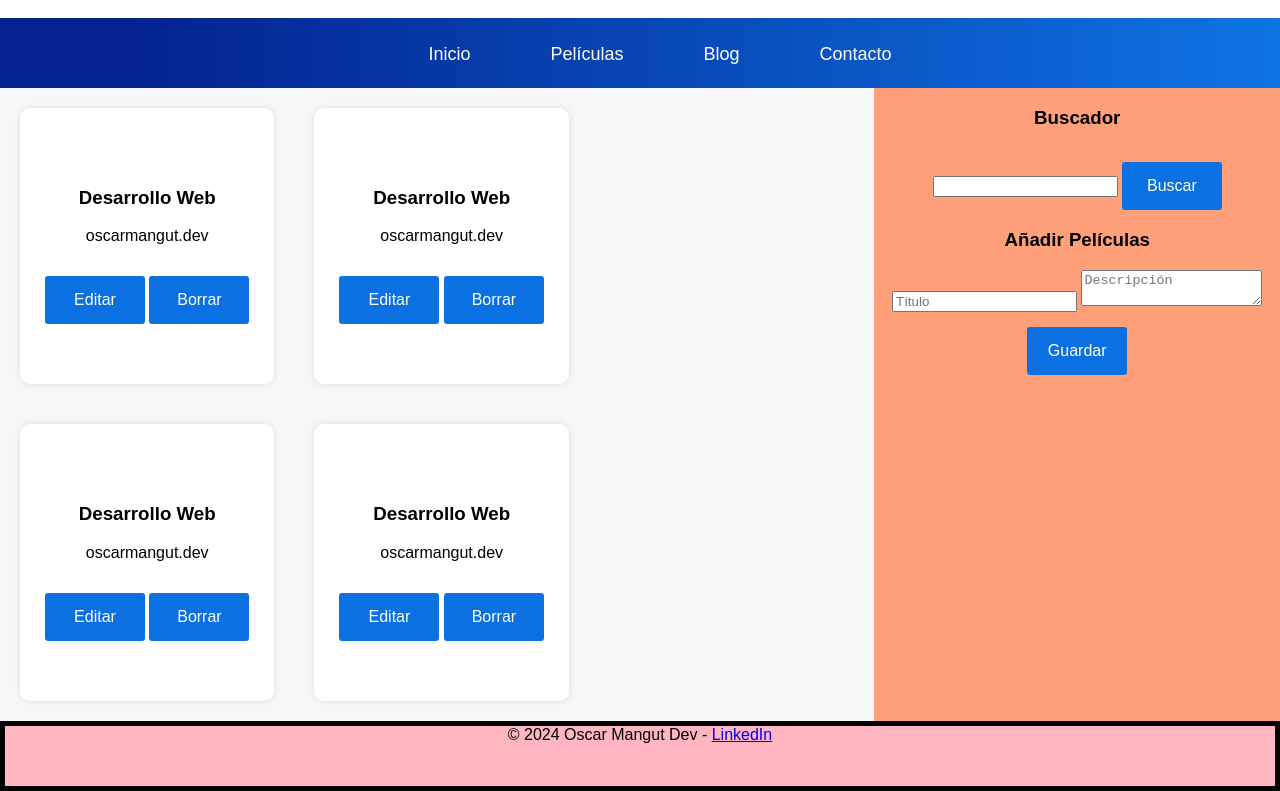
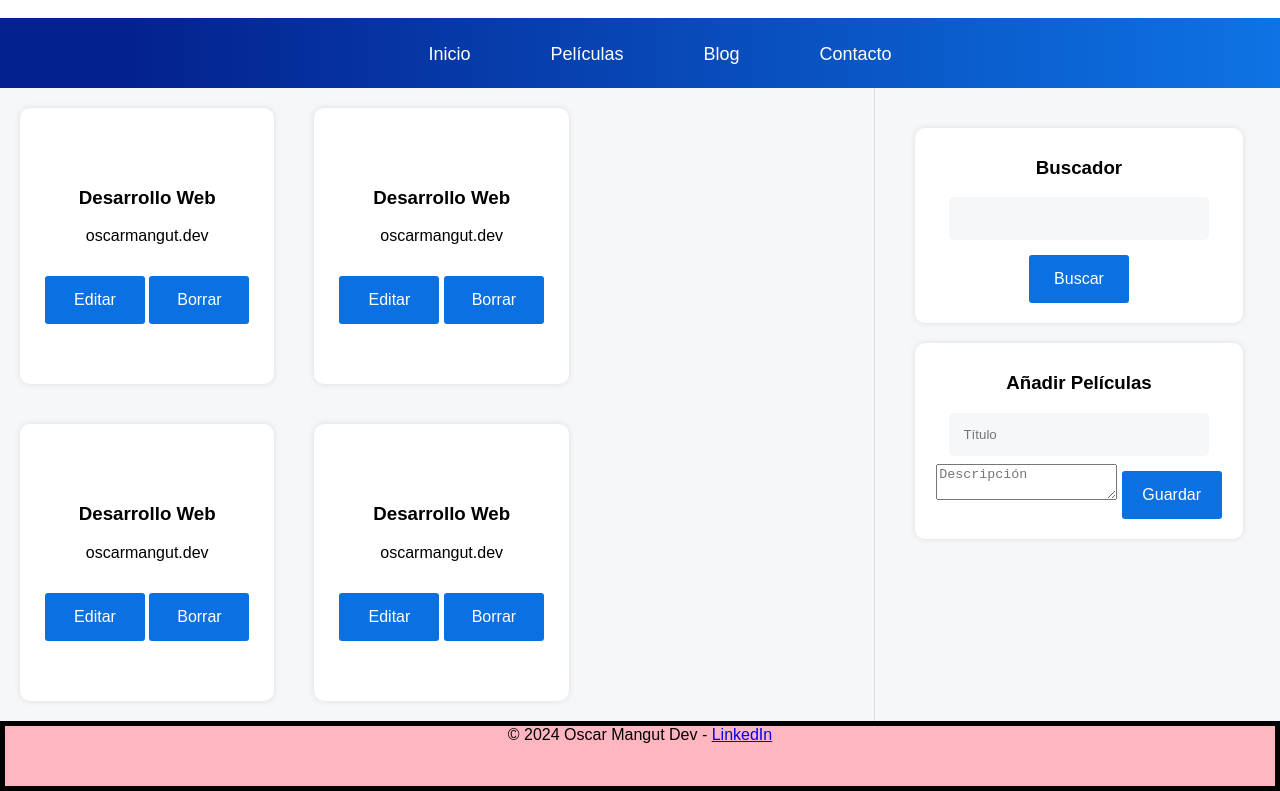
Before and after one commit to oscarmangutduran/listadoPeliculas, a plain HTML site: page index.html in a window 1280 px wide. Shown: the part 82-873 px from the top of the page. Drawn offline with Linux system fonts and the light colour scheme.

Commit message:
Estilos barra lateral

```diff
--- a/css/style.css
+++ b/css/style.css
@@ -125,10 +125,40 @@ input[type="button"] {
   background: #9b0202;
 }
 
+/*Estilos barra lateral*/
+
 .lateral {
   grid-area: lateral;
-  border: 5px solid brwon;
-  background: lightsalmon;
+  background: #f6f7f9;
+  border-left: 1px solid #ddd;
+  padding: 20px;
+}
+
+.lateral > div {
+  box-sizing: border-box;
+  width: 90%;
+  margin: 20px;
+  padding: 20px;
+  padding-top: 10px;
+  background-color: white;
+  border-radius: 10px;
+  box-shadow: 0px 0px 6px #ddd;
+}
+
+.lateral input[type="text"],
+.lateral input[type="text"],
+.laterall textarea {
+  display: block;
+  margin: 0 auto;
+  margin-top: 15px;
+  padding: 12px;
+  border-radius: 5px;
+  background: #f6f7f9;
+  color: #454545;
+  width: 80%;
+  opacity: 4;
+  outline: 0;
+  border-color: transparent;
 }
 
 .footer {
```
